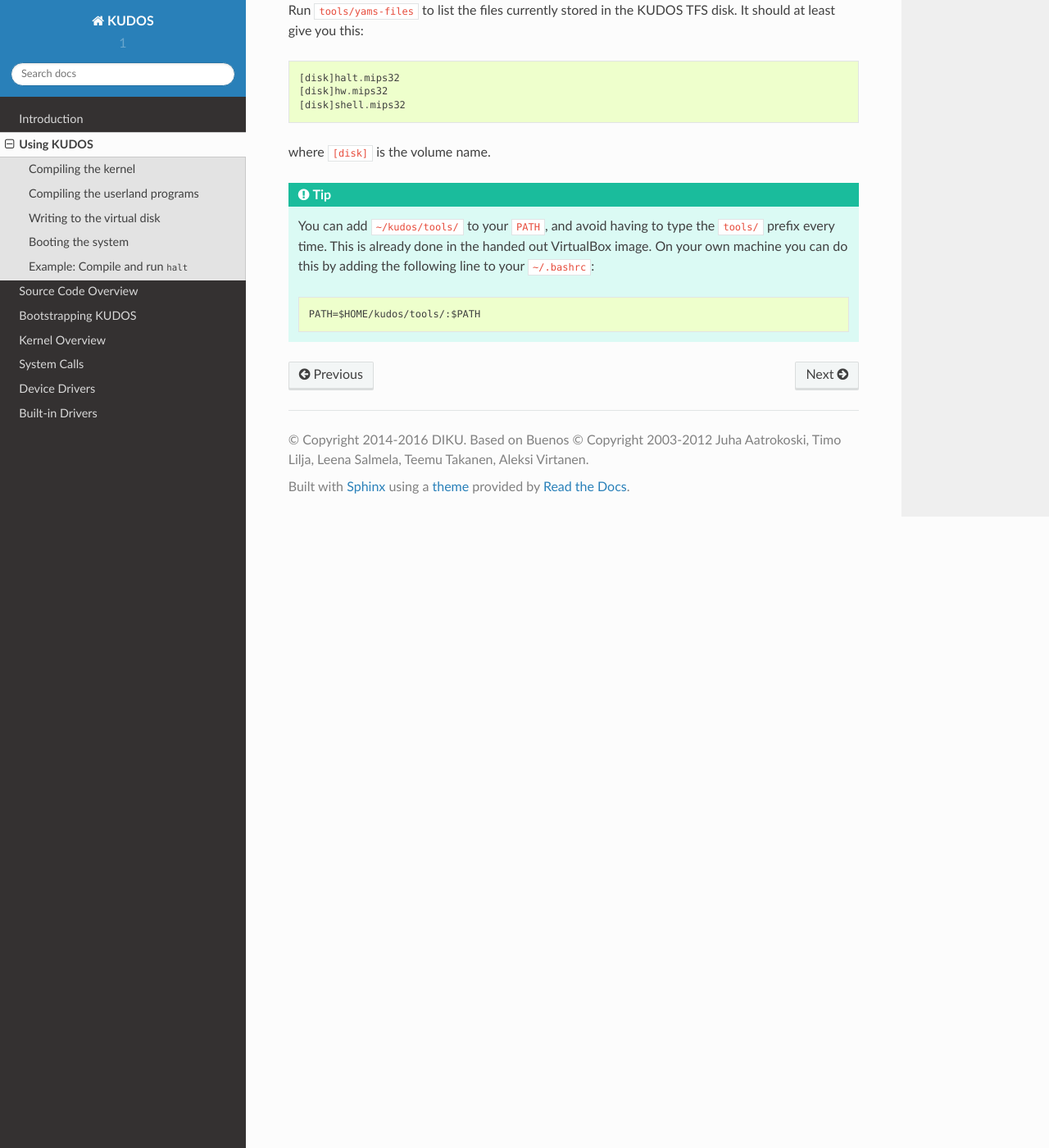
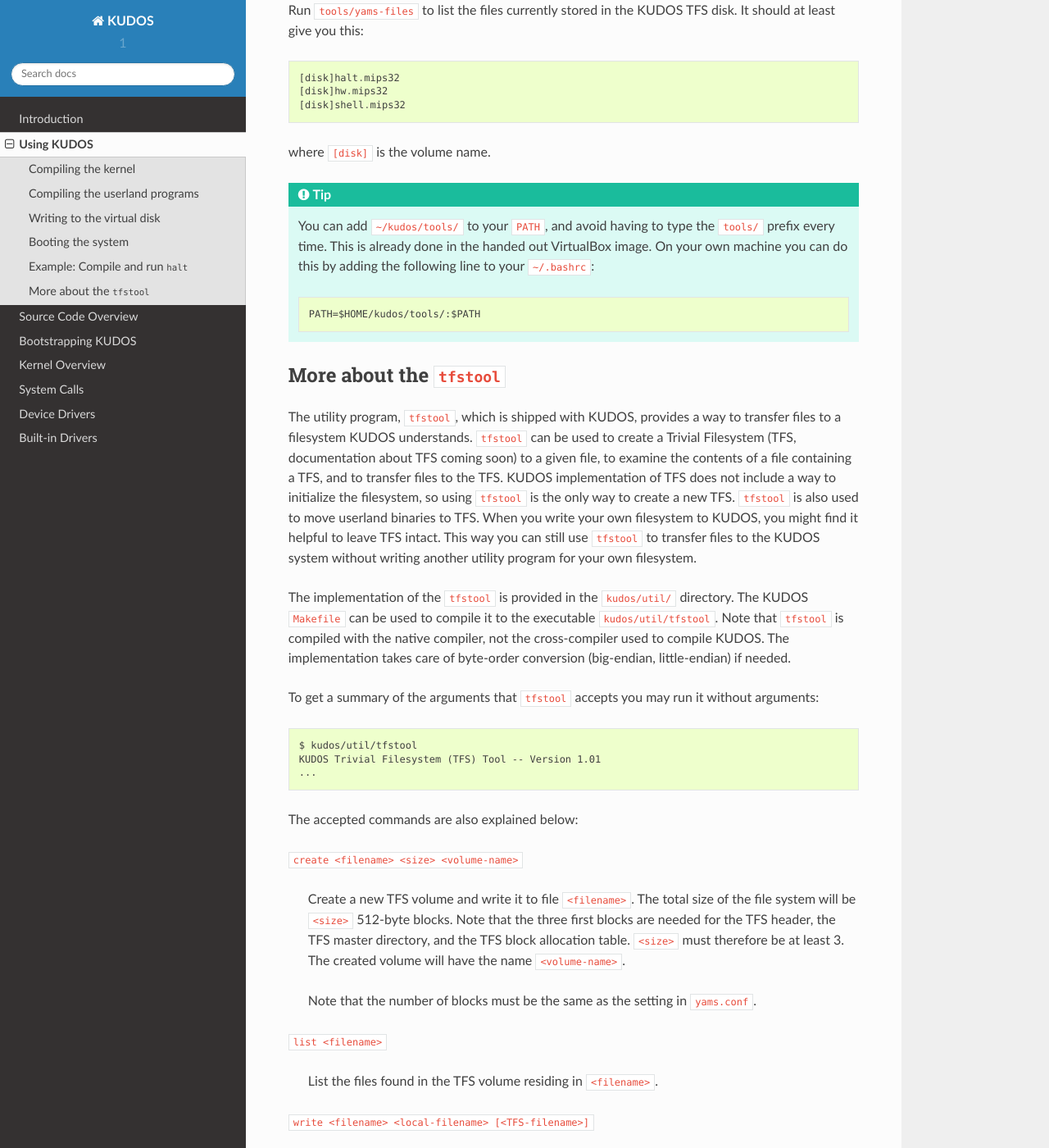
Before and after one commit to DIKU-EDU/kudos, a Sphinx documentation site: the page built from docs/using-kudos.rst, in a window 1280 px wide and 1400 px high, scrolled down 2767 px. Shown: the whole window at 82% size. Built offline with Sphinx 7.4.7 and the Read the Docs theme 2.0.0, drawn with Linux system fonts in a browser that asks for light colours; some of the changed text lies outside the part shown.

Commit message:
More about the tfstool
Closes #7.

```diff
--- a/docs/using-kudos.rst
+++ b/docs/using-kudos.rst
@@ -136,3 +136,70 @@
          adding the following line to your ``~/.bashrc``::
 
               PATH=$HOME/kudos/tools/:$PATH
+
+More about the ``tfstool``
+--------------------------
+
+The utility program, ``tfstool``, which is shipped with KUDOS, provides a way
+to transfer files to a filesystem KUDOS understands.  ``tfstool`` can be used
+to create a Trivial Filesystem (TFS, documentation about TFS coming soon) to a
+given file, to examine the contents of a file containing a TFS, and to transfer
+files to the TFS.  KUDOS implementation of TFS does not include a way to
+initialize the filesystem, so using ``tfstool`` is the only way to create a new
+TFS.  ``tfstool`` is also used to move userland binaries to TFS. When you write
+your own filesystem to KUDOS, you might find it helpful to leave TFS intact.
+This way you can still use ``tfstool`` to transfer files to the KUDOS system
+without writing another utility program for your own filesystem.
+
+The implementation of the ``tfstool`` is provided in the ``kudos/util/``
+directory. The KUDOS ``Makefile`` can be used to compile it to the executable
+``kudos/util/tfstool``. Note that ``tfstool`` is compiled with the native
+compiler, not the cross-compiler used to compile KUDOS. The implementation
+takes care of byte-order conversion (big-endian, little-endian) if needed.
+
+To get a summary of the arguments that ``tfstool`` accepts you may run it
+without arguments::
+
+  $ kudos/util/tfstool
+  KUDOS Trivial Filesystem (TFS) Tool -- Version 1.01
+  ...
+
+The accepted commands are also explained below:
+
+``create <filename> <size> <volume-name>``
+
+  Create a new TFS volume and write it to file ``<filename>``. The total size of
+  the file system will be ``<size>`` 512-byte blocks. Note that the three first
+  blocks are needed for the TFS header, the TFS master directory, and the TFS
+  block allocation table.  ``<size>`` must therefore be at least 3. The created
+  volume will have the name ``<volume-name>``.
+
+
+  Note that the number of blocks must be the same as the setting in
+  ``yams.conf``.
+
+``list <filename>``
+
+  List the files found in the TFS volume residing in ``<filename>``.
+
+``write <filename> <local-filename> [<TFS-filename>]``
+
+  Write a file from the local system (``<local-filename>``) to the TFS volume
+  residing in the file ``<filename>``. The optional fourth argument specifies the
+  filename to use for the file inside the TFS volume. If not given,
+  ``<local-filename>`` will be used.
+
+  Note that you probably want to give a ``<TFS-filename>``, since otherwise you
+  end up with a TFS volume with files named like ``userland/foobar.mips32``,
+  which can cause confusion since **TFS does not support directories**.
+
+``read <filename> <TFS-filename> [<local-filename>]``
+
+  Read a file (``<TFS-filename>``) from TFS volume residing in the file filename
+  to the lo- cal system. The optional fourth argument specifies the filename in
+  the local system. If not given, the ``<TFS-filename>>`` will be used.
+
+``delete <filename> <TFS-filename>``
+
+  Delete the file with name ``<TFS-filename>`` from the TFS volume residing in
+  the file ``<filename>``.
```
